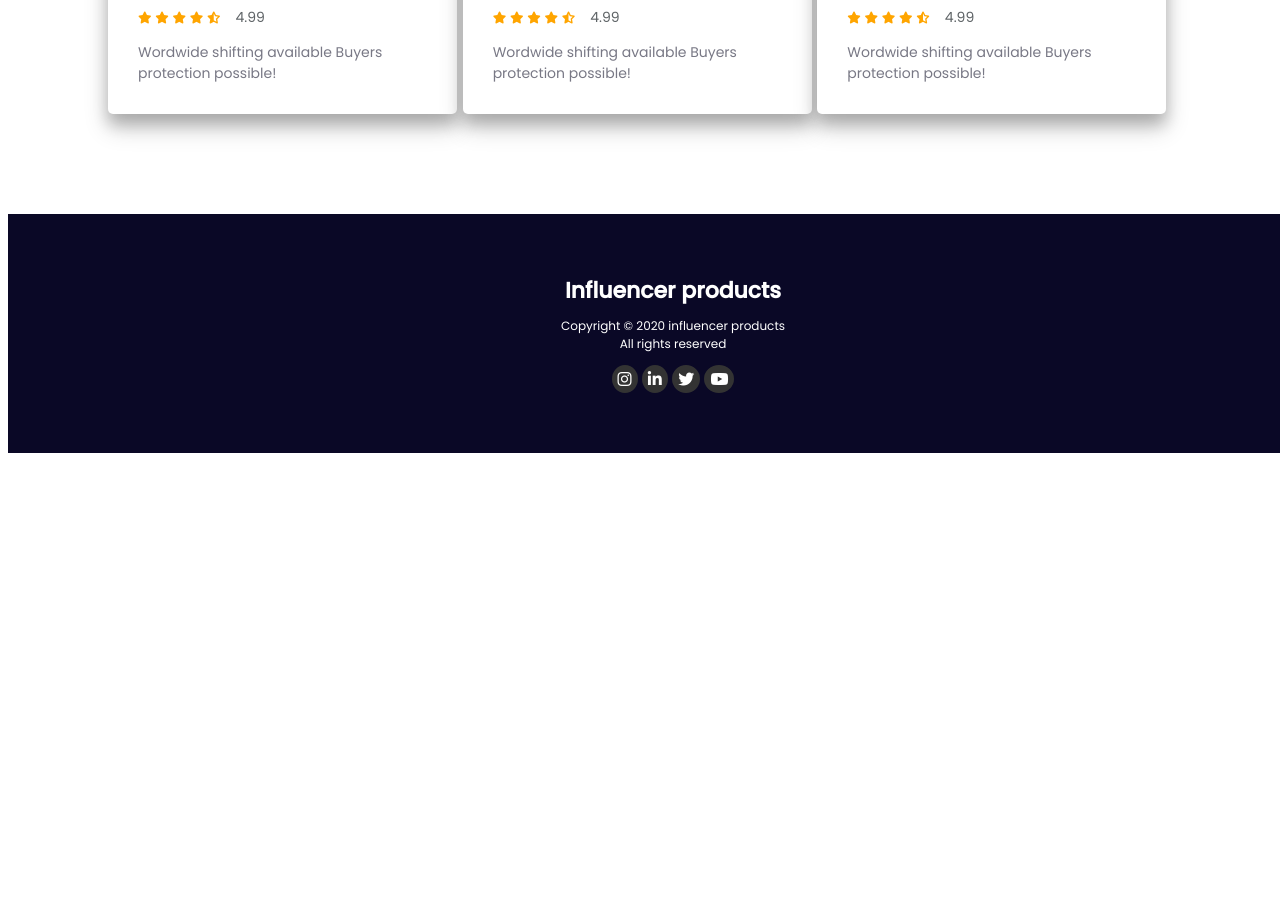
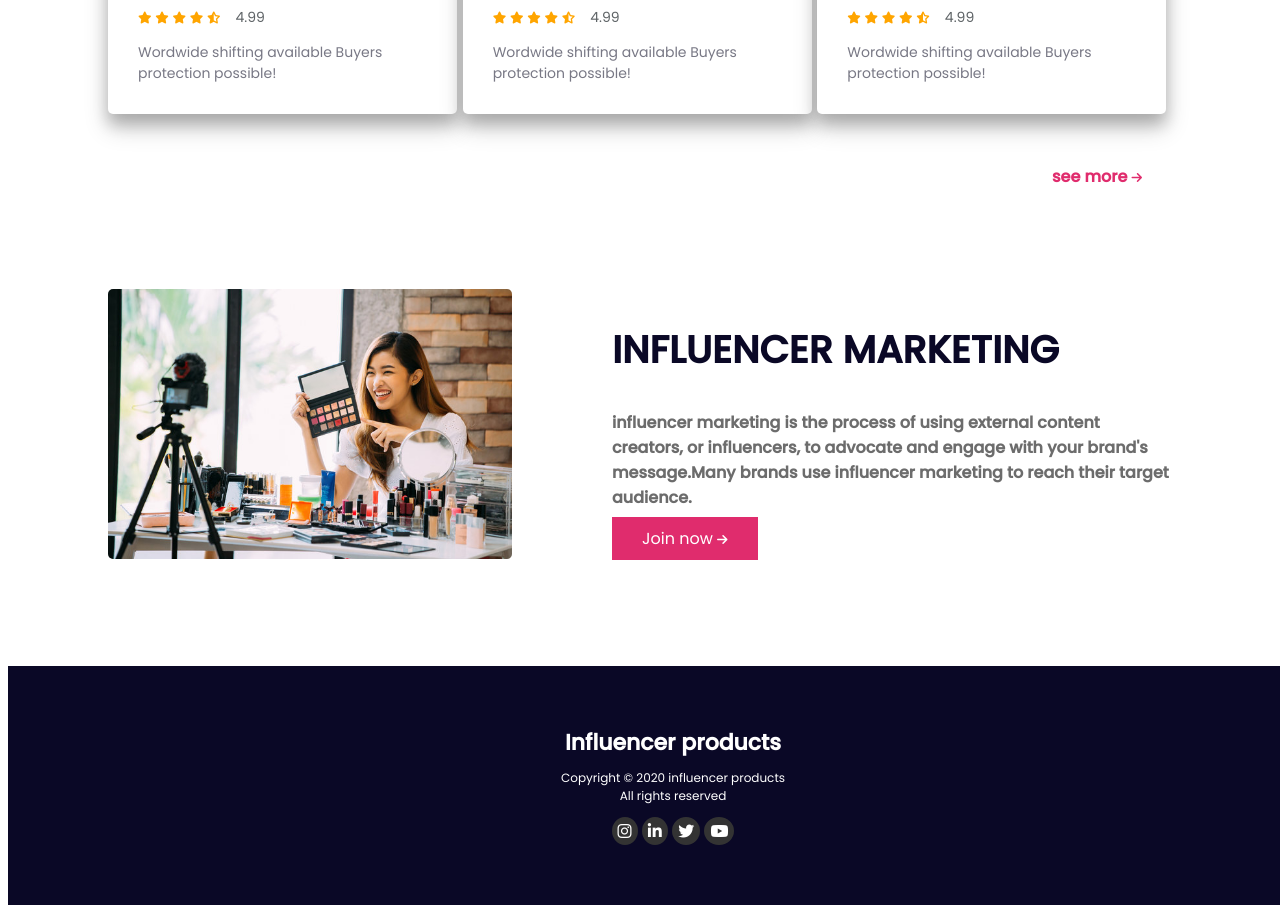
Before and after one commit to 1jhilik/influencer-gears, a plain HTML site: page index.html in a window 1280 px wide. Shown: the part 2622-3535 px from the top of the page. Before the commit the page ends 3083 px from the top, so only its background shows below. Drawn offline with nearby package versions, Linux system fonts and the light colour scheme.

Commit message:
added media

```diff
--- a/css/style.css
+++ b/css/style.css
@@ -7,6 +7,7 @@ body {
 .header{
     margin: 100px;
 }
+
 .container {
     display: flex;
     margin: 100px;
@@ -99,8 +100,44 @@ span{
     font-size: 14px;
     color: #787885;
     padding-left: 10px;
+}
+.anchor-rightside{
+    font-weight: bold;
+    text-align: right;
+    padding-top: 50px;
+    padding-right: 30px;
+}
+.collection-anchor{
+    color: #E02C6D;
+    text-decoration: none;
 
 }
+#arrow{
+    color: #E02C6D;
+}
+
+.influence-market img{
+    width: 404px;
+    height: 270px;
+    padding: 0;
+    border-radius: 5px;
+}
+.influencer-marketing{
+    margin-left: 100px;
+}
+#extra-title{
+    font-size: 38px;
+    color: #0A0826;
+}
+.marketing{
+    font-size: 16px;
+    font-weight: bold;
+    color: #6C6C6C;
+}
+#Extra-anchor{
+    border-radius: 0;
+}
+
 .footer{
     background-color: #0A0826;
     width: 1330px;
@@ -129,3 +166,40 @@ span{
     border: 6px solid rgb(51, 51, 51);
     border-radius: 90% ;
 }
+/* media quaries  */
+/* mobile Devices  */
+@media  only screen and (max-width:688px){
+    .header, .container, .footer{
+        width: 100%;
+    }
+    .container, .popular-container,  .collections, .footer{
+        grid-template-columns: repeat(1, 1fr);
+        flex-direction: column;
+    }
+    .container, .popular-Container, .footer{
+      flex-direction: column;
+      text-align: center;
+      align-items: center;
+
+    }
+    .header, .footer{
+        text-align: center;
+    }
+    /* tablet device  */
+     @media only screen and (min-width:688px) and (max-width:992px) {
+     .header, .container, .footer{
+        width: 100%;
+    }
+    .container, .popular-container,  .collections, .footer{
+        grid-template-columns: repeat(1, 1fr);
+        flex-direction: column;
+    }
+    .container, .popular-Container, .footer{
+      flex-direction: column;
+      text-align: center;
+      align-items: center;
+
+    }
+    .header, .footer{
+        text-align: center;
+    }
--- a/index.html
+++ b/index.html
@@ -240,9 +240,25 @@
                     </div>
                 </div>
             </div>
-
+            <div class="anchor-rightside">
+                <a class="collection-anchor" href="">see more <i id="arrow" class="fas fa-arrow-right"></i></a>
+            </div>
         </section>
     </main>
+    <!-- Extra section  -->
+    <section class="container">
+        <div class="camera influence-market">
+            <img src="images/influencer-Marketing.png" alt="">
+        </div>
+        <div class="influencer-marketing">
+            <h1 id="extra-title" class="title">INFLUENCER MARKETING</h1>
+            <p class="marketing">influencer marketing is the process of using external content creators, or influencers,
+                to advocate and
+                engage with your brand's message.Many brands use influencer marketing to reach their target audience.
+            </p>
+            <a id="Extra-anchor" class="anchor" href="">Join now <i class="fas fa-arrow-right"></i></a>
+        </div>
+    </section>
     <!-- footer  -->
     <footer>
         <div class="footer">
```
Also changed, not shown: images/influencer-Marketing.png (added).
